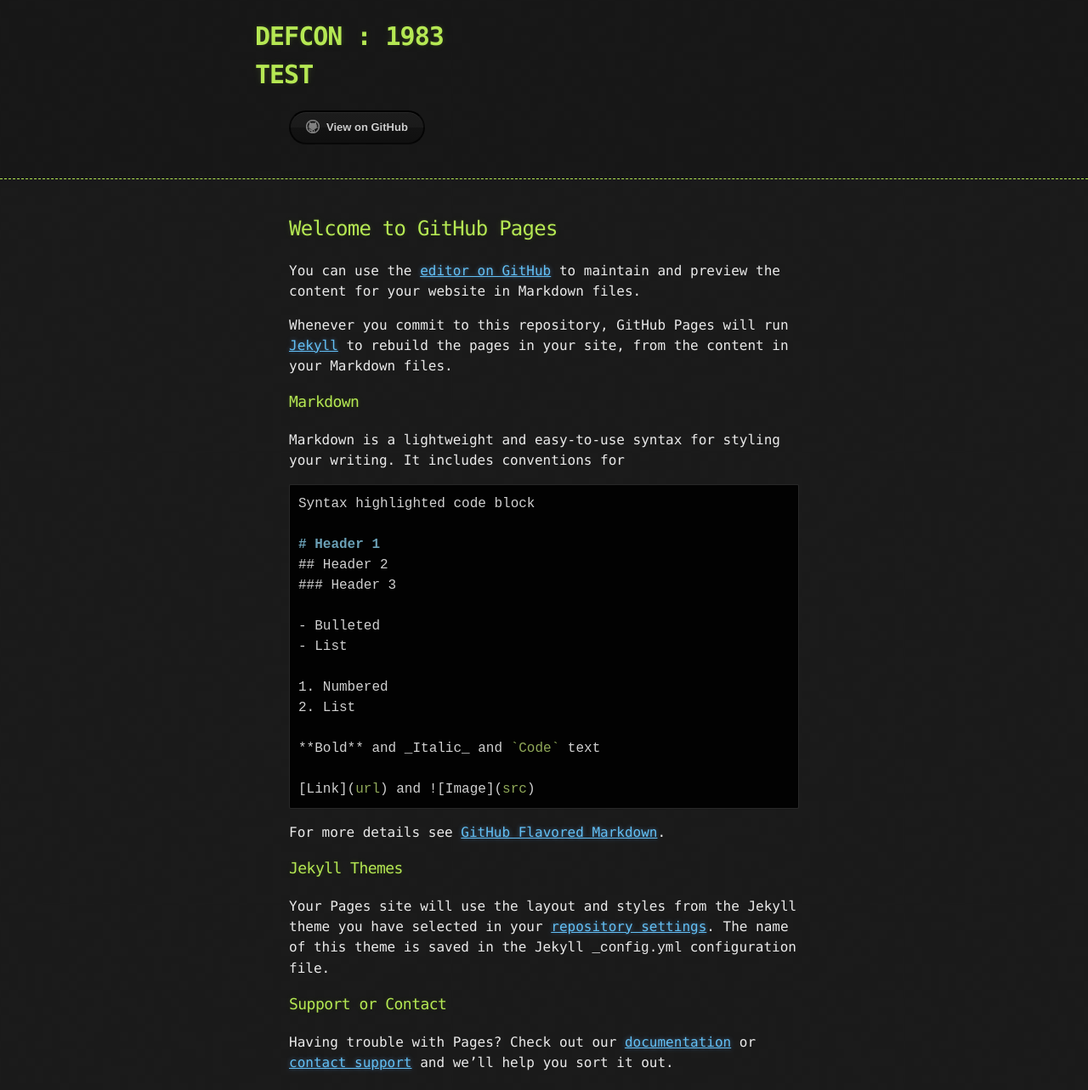
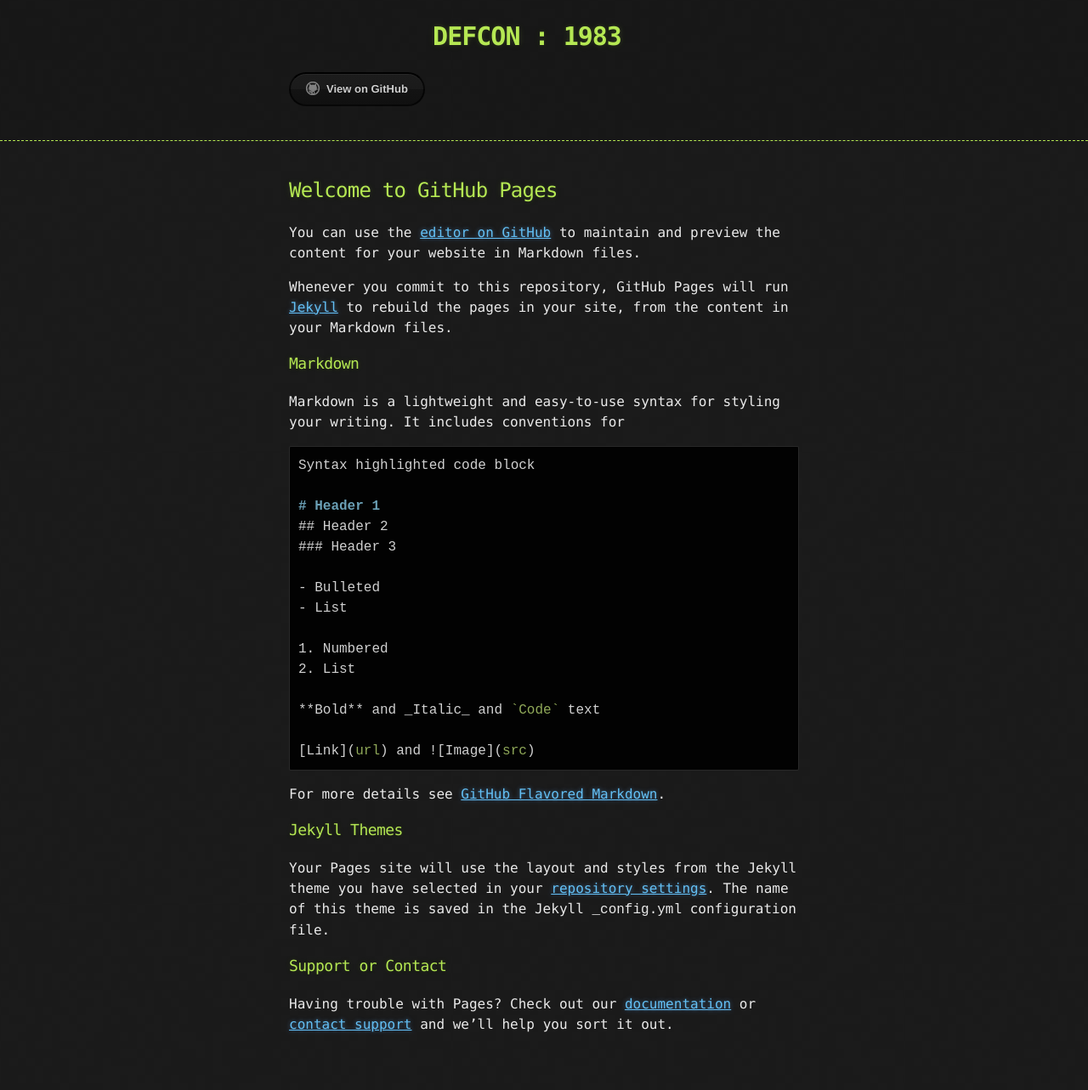
Before and after one commit to mdblabs/DEFCON1983, a Jekyll site: the page built from README.md, in a window 1280 px wide. Shown: the whole page at 85% size. Built offline with Jekyll 4.4.1, drawn with Linux system fonts in a browser that asks for light colours; our own code applies the rules of GitHub Pages for plain Markdown files; the repository's description, which GitHub fills in, is left out; after the commit the page ends 1238 px from its top, so only the background shows below that.

Commit message:
Center title

```diff
--- a/_layouts/default.html
+++ b/_layouts/default.html
@@ -14,7 +14,6 @@
 					          <header>
 							        <div class="container">
 									        <h1>DEFCON : 1983</h1>
-											<h1> TEST </h1>
 										        <h2>{{ site.description | default: site.github.project_tagline }}</h2>
 
 											        <section id="downloads">
--- a/_sass/jekyll-theme-hacker.scss
+++ b/_sass/jekyll-theme-hacker.scss
@@ -46,6 +46,7 @@
 }
 
 header h1 {
+  text-align: center;
   font-size: 30px;
   line-height: 1.5;
   margin: 0 0 0 -40px;
@@ -99,6 +100,7 @@
 #main_content h2 {
   font-size: 24px;
 }
+
 
 #main_content h3 {
   font-size: 18px;
@@ -205,6 +207,7 @@
 .btn-github .icon {
   opacity: 0.6;
   background: url("../images/blacktocat.png") 0 0 no-repeat;
+  text-align: center;
 }
 
 /* Links
```
